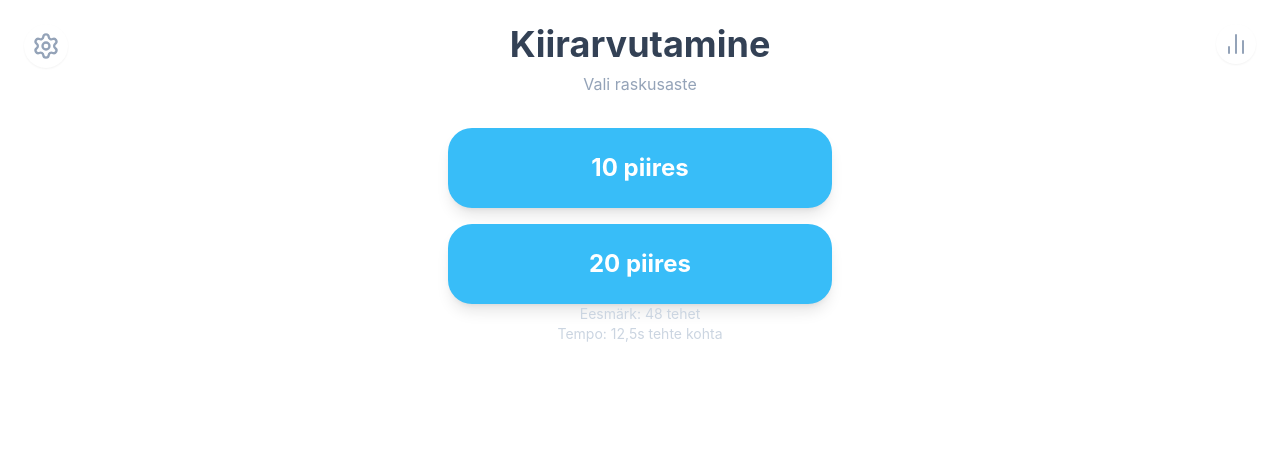
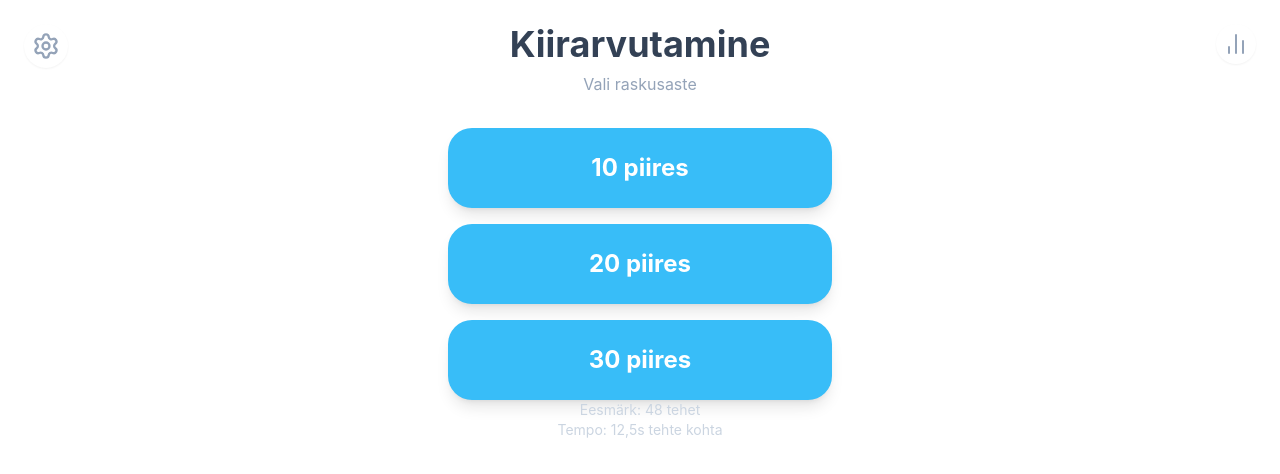
Before and after one commit to ronaldliive/kiirarvutamine, a React (Vite) app: page / in a window 1280 px wide. Shown: the top 474 px of the page. Built offline with nearby package versions, Linux system fonts and the light colour scheme.

Commit message:
feat: add 30 piires difficulty

```diff
--- a/src/components/menu/MenuScreen.tsx
+++ b/src/components/menu/MenuScreen.tsx
@@ -41,6 +41,12 @@
                 >
                     20 piires
                 </button>
+                <button
+                    onClick={() => onStart(30)}
+                    className="w-full bg-zen-accent hover:bg-sky-500 text-white py-6 rounded-3xl text-2xl font-bold shadow-lg transition-all active:scale-95 flex items-center justify-center gap-3"
+                >
+                    30 piires
+                </button>
             </div>
 
             <button
```
